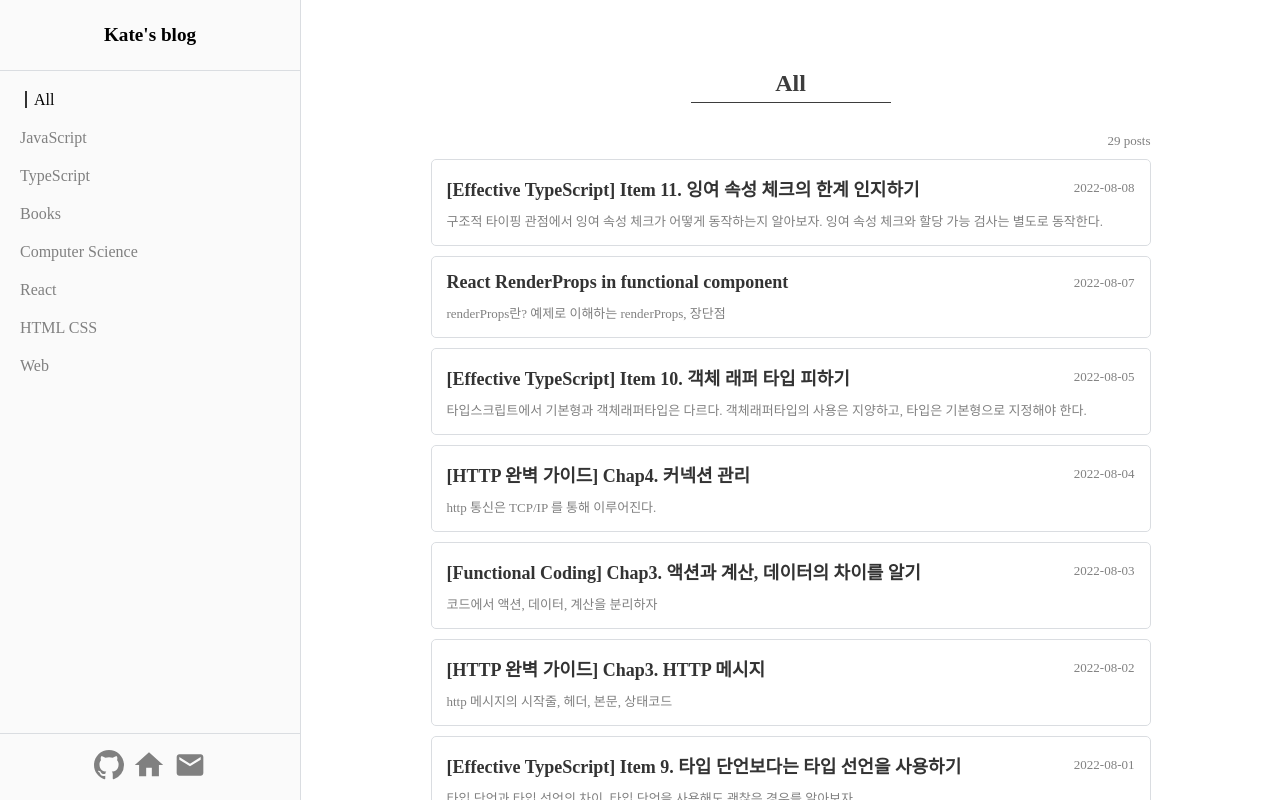
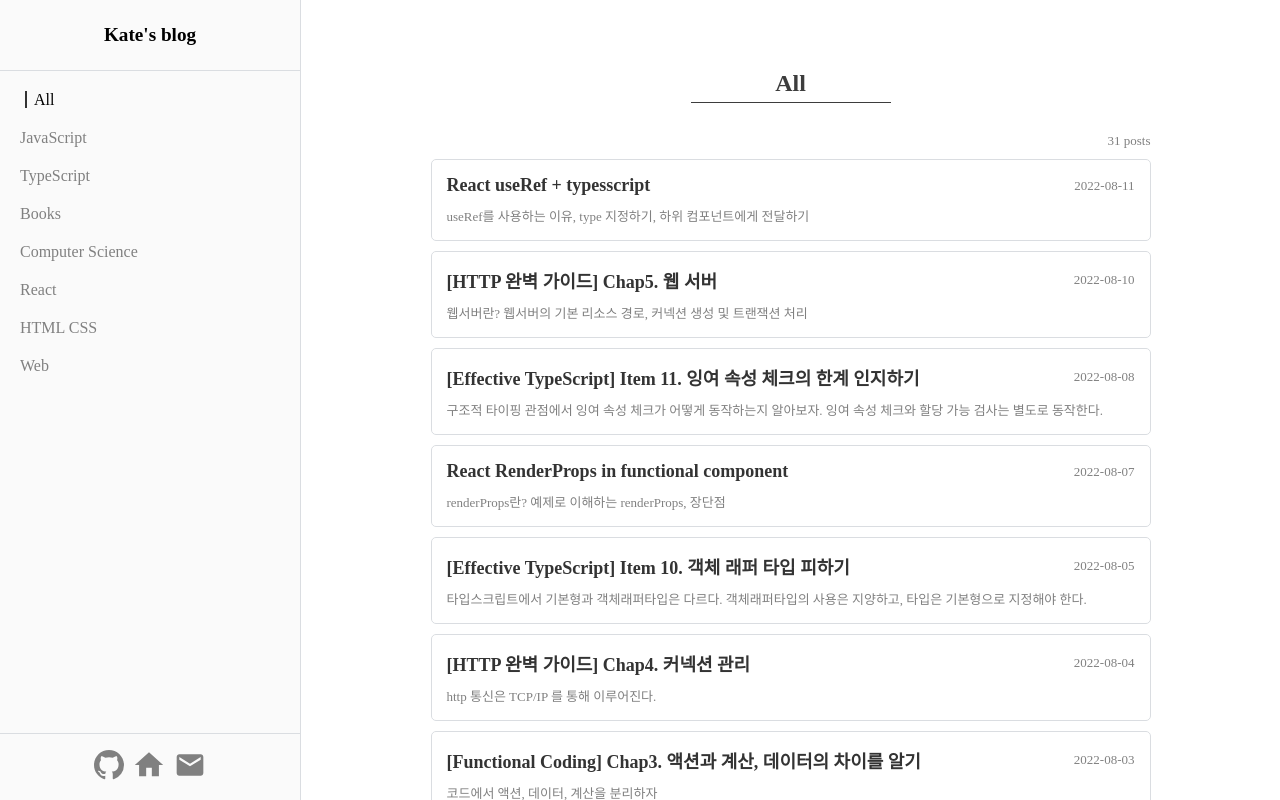
Before and after one commit to parkjisu6239/blog, a React (Create React App) app: page /post/All in a window 1280 px wide. Built offline with nearby package versions, Linux system fonts and the light colour scheme.

Commit message:
[POST] Add post info

```diff
--- a/src/assets/posts/info.js
+++ b/src/assets/posts/info.js
@@ -154,6 +154,12 @@ export const postInfo = {
       title: "[Effective TypeScript] Item 11. 잉여 속성 체크의 한계 인지하기",
       desc: "구조적 타이핑 관점에서 잉여 속성 체크가 어떻게 동작하는지 알아보자. 잉여 속성 체크와 할당 가능 검사는 별도로 동작한다.",
     },
+    {
+      createdAt: "2022-08-10",
+      fileName: "http-ch5.md",
+      title: "[HTTP 완벽 가이드] Chap5. 웹 서버",
+      desc: "웹서버란? 웹서버의 기본 리소스 경로, 커넥션 생성 및 트랜잭션 처리",
+    },
   ],
   "Computer-Science": [],
   React: [
@@ -181,6 +187,12 @@ export const postInfo = {
       title: "React RenderProps in functional component",
       desc: "renderProps란? 예제로 이해하는 renderProps, 장단점",
     },
+    {
+      createdAt: "2022-08-11",
+      fileName: "useRef.md",
+      title: "React useRef + typesscript",
+      desc: "useRef를 사용하는 이유, type 지정하기, 하위 컴포넌트에게 전달하기",
+    },
   ],
   "HTML-CSS": [],
   Web: [
```
